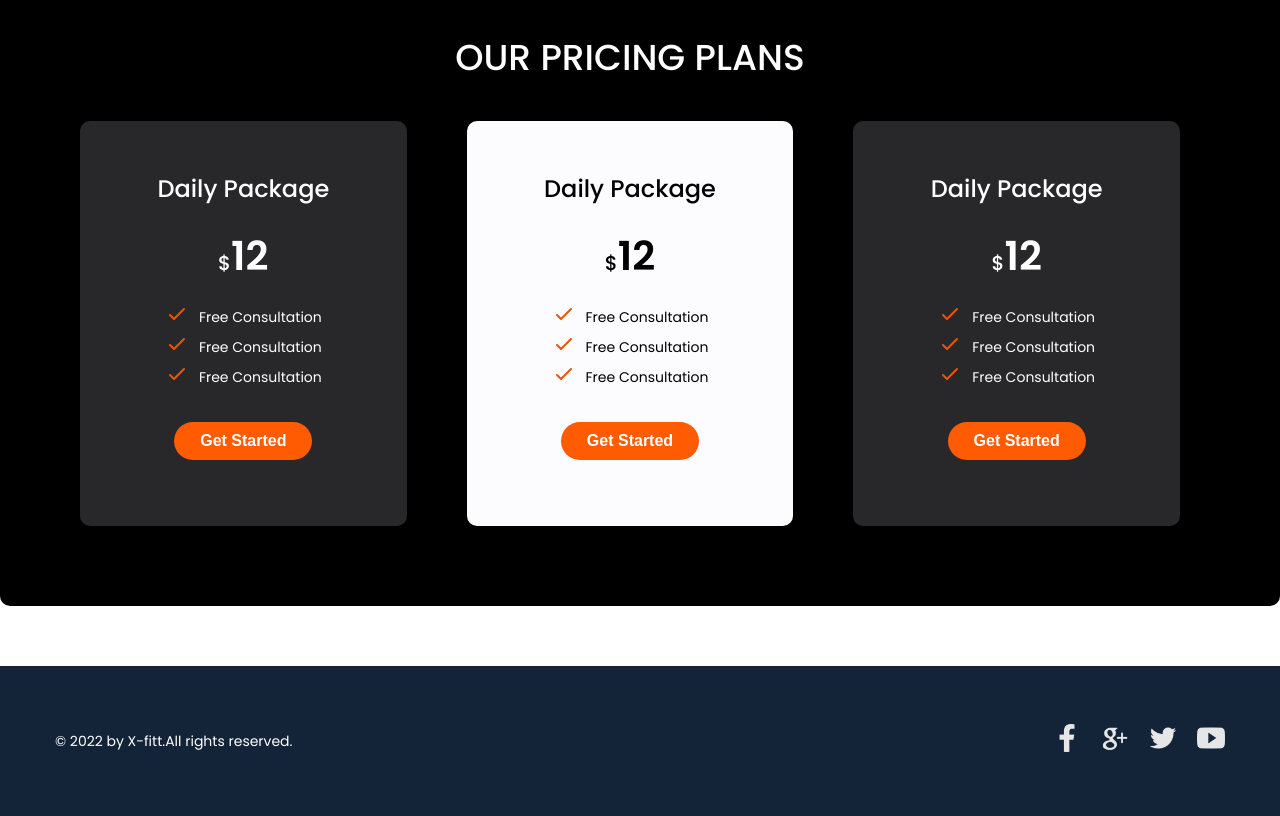
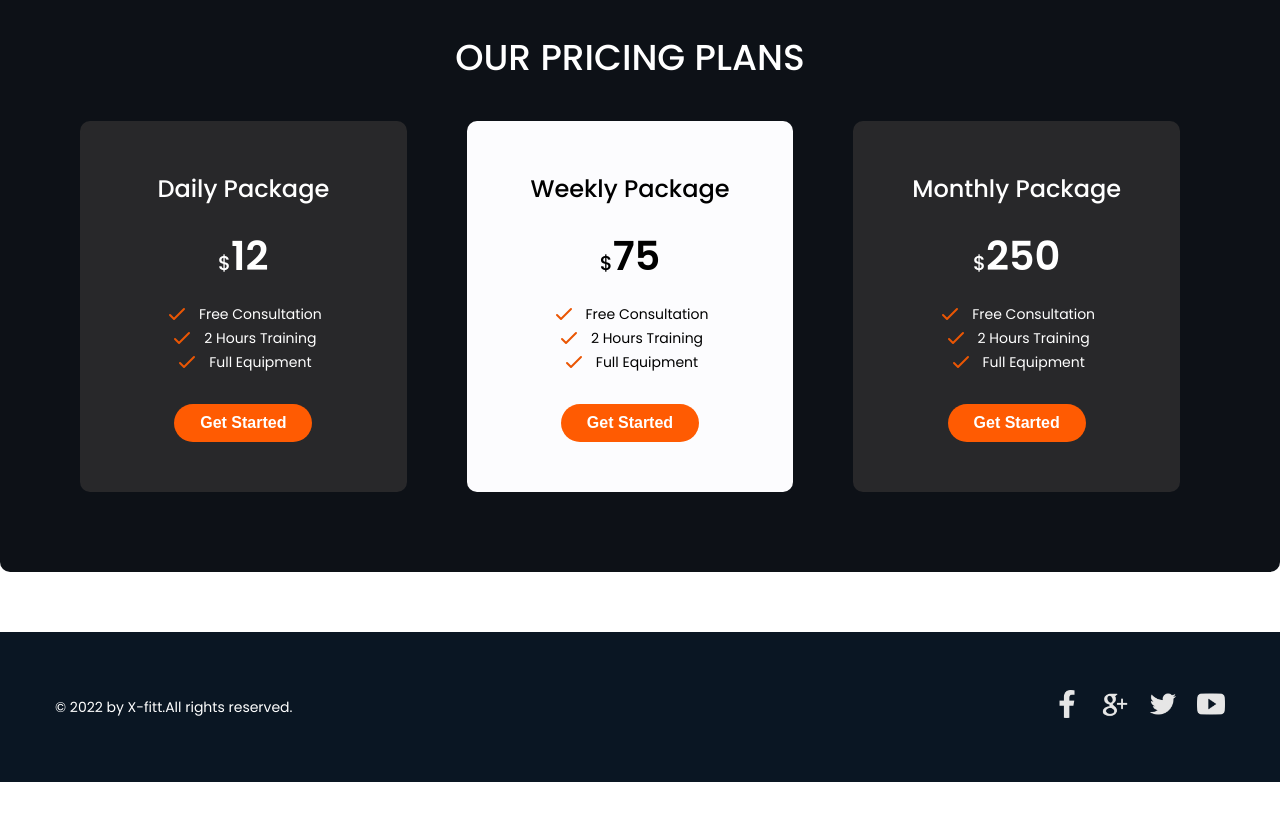
Before and after one commit to habiburrahman26/gym-trainer, a React (Create React App) app: page / in a window 1280 px wide. Shown: the part 2060-2876 px from the top of the page. After the commit the page ends 2842 px from the top, so only its background shows below. Built offline with nearby package versions, Linux system fonts and the light colour scheme; a web font is replaced by a local one.

Commit message:
modify cart

```diff
--- a/public/data.json
+++ b/public/data.json
@@ -2,35 +2,35 @@
   {
     "id": "s101",
     "name": "Crossfit Traning",
-    "price": 3000,
+    "price": 300,
     "shortDescription": "Train with the best of the best in an intense workout session under the expert guidance of our personal trainers only at Mutants Gym.",
     "img": "http://www.mutantsgym.com/assets/img/service-14.jpg"
   },
   {
     "id": "s102",
     "name": "Weight Loss",
-    "price": 2500,
+    "price": 250,
     "shortDescription": "Lose extra weight and get in shape with expert personal trainers and top notch fitness only at Mutants Gym, the best gym in Patna.",
     "img": "https://i.ibb.co/t4kL9ZC/young-healthy-man-athlete-doing-exercise-with-ropes-gym-single-male-model-practicing-hard-training-h.jpg"
   },
   {
     "id": "s103",
     "name": "Strength Traning",
-    "price": 4000,
+    "price": 400,
     "shortDescription": "Build your strength and get those extra few pounds in before the swimsuit. Come train under expert personal trainers only at Mutants Gym.",
     "img": "https://i.ibb.co/7tGJNDQ/total-shape-w-XBK9-Jr-M0i-U-unsplash.jpg"
   },
   {
     "id": "s104",
     "name": "Endurance Traning",
-    "price": 2100,
+    "price": 210,
     "shortDescription": "Improve your stamina and workout with your friends while listening to trendy tune at one of the hottest gyms in Patna, Mutants.",
     "img": "https://i.ibb.co/wpTXckx/sven-mieke-Lx-GDv7-VA9-M-unsplash.jpg"
   },
   {
     "id": "s105",
     "name": "Cardio traning",
-    "price": 2000,
+    "price": 200,
     "shortDescription": "Work on your abs and core with state-of-the-art equipments specially brought to you by the best gym in Patna, Mutants.",
     "img": "http://www.mutantsgym.com/assets/img/service-15.jpg"
   }
--- a/src/components/Footer/Footer.module.css
+++ b/src/components/Footer/Footer.module.css
@@ -1,5 +1,5 @@
 .footer {
-  background-color: #132438;
+  background-color: #0a1623;
 }
 
 .footer > div {
--- /dev/null
+++ b/src/components/PricePlan/PriceCart.js
@@ -0,0 +1,40 @@
+import React from 'react';
+import TickIcon from '../UI/TickIcon';
+import classes from './PricePlan.module.css';
+
+const PriceCart = ({ name, price,className }) => {
+  return (
+    <div className={`${classes.prices} ${classes[className]}`}>
+      <h3 className={classes['plan-title']}>{name} Package</h3>
+      <div className={classes.price}>
+        <span className={classes.dolor}>$</span>
+        <span className={classes.amount}>{price}</span>
+      </div>
+      <div className={classes.info}>
+        <div>
+          <span>
+            <TickIcon />
+          </span>
+          <span>Free Consultation</span>
+        </div>
+        <div>
+          <span>
+            <TickIcon />
+          </span>
+          <span> 2 Hours Training</span>
+        </div>
+        <div>
+          <span>
+            <TickIcon />
+          </span>
+          <span>Full Equipment</span>
+        </div>
+      </div>
+      <div>
+        <button className={classes.btn}>Get Started</button>
+      </div>
+    </div>
+  );
+};
+
+export default PriceCart;
--- a/src/components/PricePlan/PricePlan.js
+++ b/src/components/PricePlan/PricePlan.js
@@ -1,6 +1,6 @@
 import React from 'react';
 import classes from './PricePlan.module.css';
-import TickIcon from '../UI/TickIcon';
+import PriceCart from './PriceCart';
 
 export const PricePlan = () => {
   return (
@@ -8,97 +8,9 @@ export const PricePlan = () => {
       <div>
         <h2 className={classes.title}>OUR PRICING PLANS</h2>
         <div className={classes['price-container']}>
-          <div className={`${classes.prices} ${classes.daily}`}>
-            <h3 className={classes['plan-title']}>Daily Package</h3>
-            <div className={classes.price}>
-              <span className={classes.dolor}>$</span>
-              <span className={classes.amount}>12</span>
-            </div>
-            <div className={classes.info}>
-              <p>
-                <span>
-                  <TickIcon />
-                </span>{' '}
-                <span>Free Consultation</span>
-              </p>
-              <p>
-                <span>
-                  <TickIcon />
-                </span>{' '}
-                <span>Free Consultation</span>
-              </p>
-              <p>
-                <span>
-                  <TickIcon />
-                </span>{' '}
-                <span>Free Consultation</span>
-              </p>
-            </div>
-            <div>
-              <button className={classes.btn}>Get Started</button>
-            </div>
-          </div>
-          <div className={`${classes.prices} ${classes.weekly}`}>
-            <h3 className={classes['plan-title']}>Daily Package</h3>
-            <div className={classes.price}>
-              <span className={classes.dolor}>$</span>
-              <span className={classes.amount}>12</span>
-            </div>
-            <div className={classes.info}>
-              <p>
-                <span>
-                  <TickIcon />
-                </span>{' '}
-                <span>Free Consultation</span>
-              </p>
-              <p>
-                <span>
-                  <TickIcon />
-                </span>{' '}
-                <span>Free Consultation</span>
-              </p>
-              <p>
-                <span>
-                  <TickIcon />
-                </span>{' '}
-                <span>Free Consultation</span>
-              </p>
-            </div>
-            <div>
-              <button className={classes.btn}>Get Started</button>
-            </div>
-          </div>
-
-          <div className={`${classes.prices} ${classes.monthly}`}>
-            <h3 className={classes['plan-title']}>Daily Package</h3>
-            <div className={classes.price}>
-              <span className={classes.dolor}>$</span>
-              <span className={classes.amount}>12</span>
-            </div>
-            <div className={classes.info}>
-              <p>
-                <span>
-                  <TickIcon />
-                </span>{' '}
-                <span>Free Consultation</span>
-              </p>
-              <p>
-                <span>
-                  <TickIcon />
-                </span>{' '}
-                <span>Free Consultation</span>
-              </p>
-              <p>
-                <span>
-                  <TickIcon />
-                </span>{' '}
-                <span>Free Consultation</span>
-              </p>
-            </div>
-            <div>
-              <button className={classes.btn}>Get Started</button>
-            </div>
-          </div>
+          <PriceCart className='daily' name="Daily" price="12" />
+          <PriceCart className='weekly' name="Weekly" price="75" />
+          <PriceCart className='monthly' name="Monthly" price="250" />
         </div>
       </div>
     </section>
--- a/src/components/PricePlan/PricePlan.module.css
+++ b/src/components/PricePlan/PricePlan.module.css
@@ -2,7 +2,7 @@
   max-width: 140rem;
   margin: 0 auto;
   padding: 6rem 6rem 8rem 4rem;
-  background-color: #000000;
+  background-color: #0D1117;
   color: #fff;
   margin-bottom: 6rem;
   border-radius: 1rem;
@@ -54,7 +54,7 @@
   align-items: center;
 }
 
-.info p {
+.info div {
   display: flex;
   align-items: center;
   gap: 1rem;
@@ -70,7 +70,6 @@
   color: #fff;
   border-radius: 100px;
   cursor: pointer;
-  margin-bottom: 1.6rem;
   transition: all 0.3s;
 }
 
--- a/src/components/UI/TickIcon.js
+++ b/src/components/UI/TickIcon.js
@@ -5,16 +5,15 @@ const TickIcon = () => {
     <div>
       <svg
         xmlns="http://www.w3.org/2000/svg"
-        class="h-6 w-6"
         fill="none"
         viewBox="0 0 24 24"
         stroke="currentColor"
-        stroke-width="2"
+        strokeWidth="2"
         style={{width:'24px',height:'24px',stroke:'#EA5604'}}
       >
         <path
-          stroke-linecap="round"
-          stroke-linejoin="round"
+          strokeLinecap="round"
+          strokeLinejoin="round"
           d="M5 13l4 4L19 7"
         />
       </svg>
```
Also changed, not shown: public/testimonial.json (deleted, +0 -8 lines), src/components/Testimonial/Testimonial.js (deleted), src/components/Testimonial/Testimonial.module.css (deleted).
